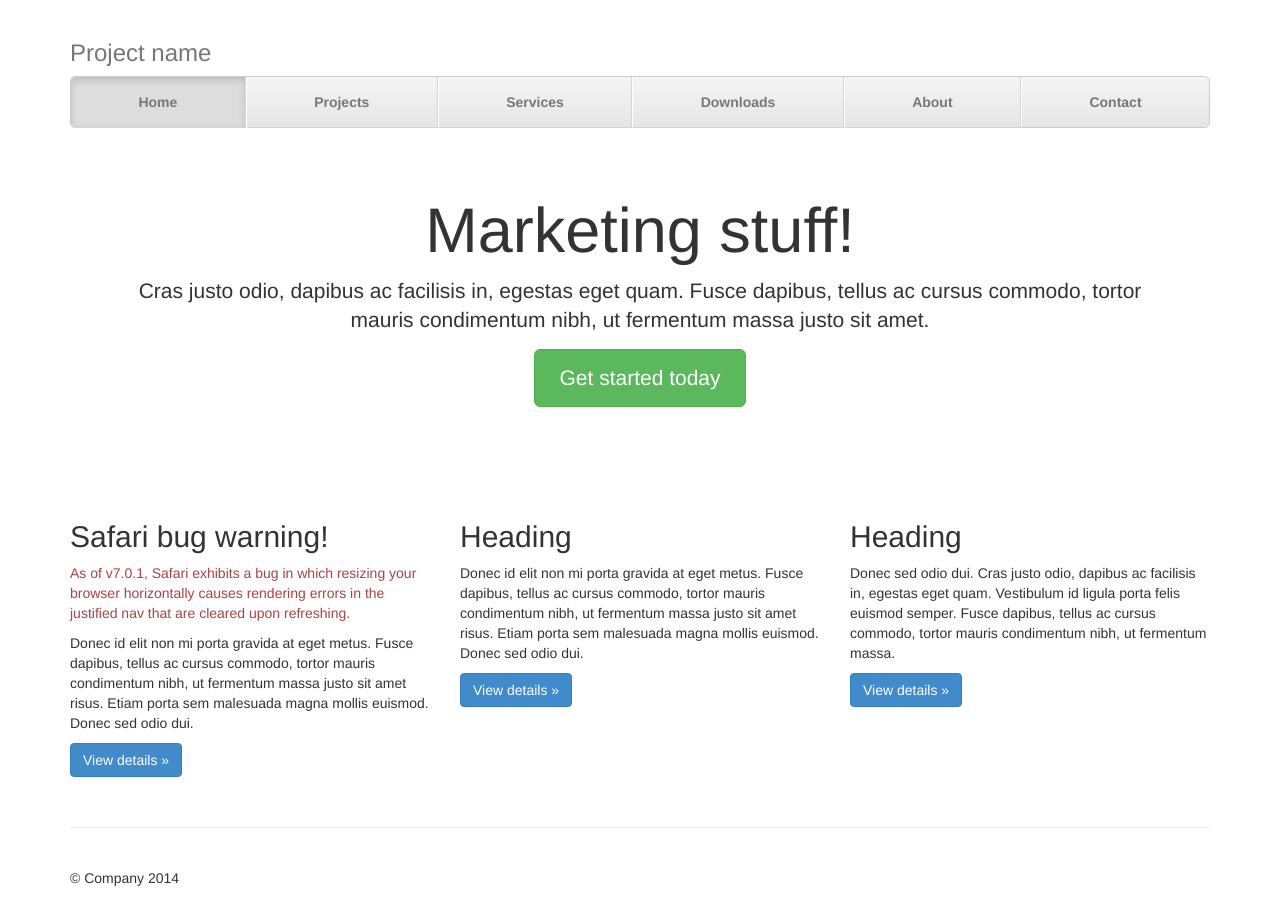
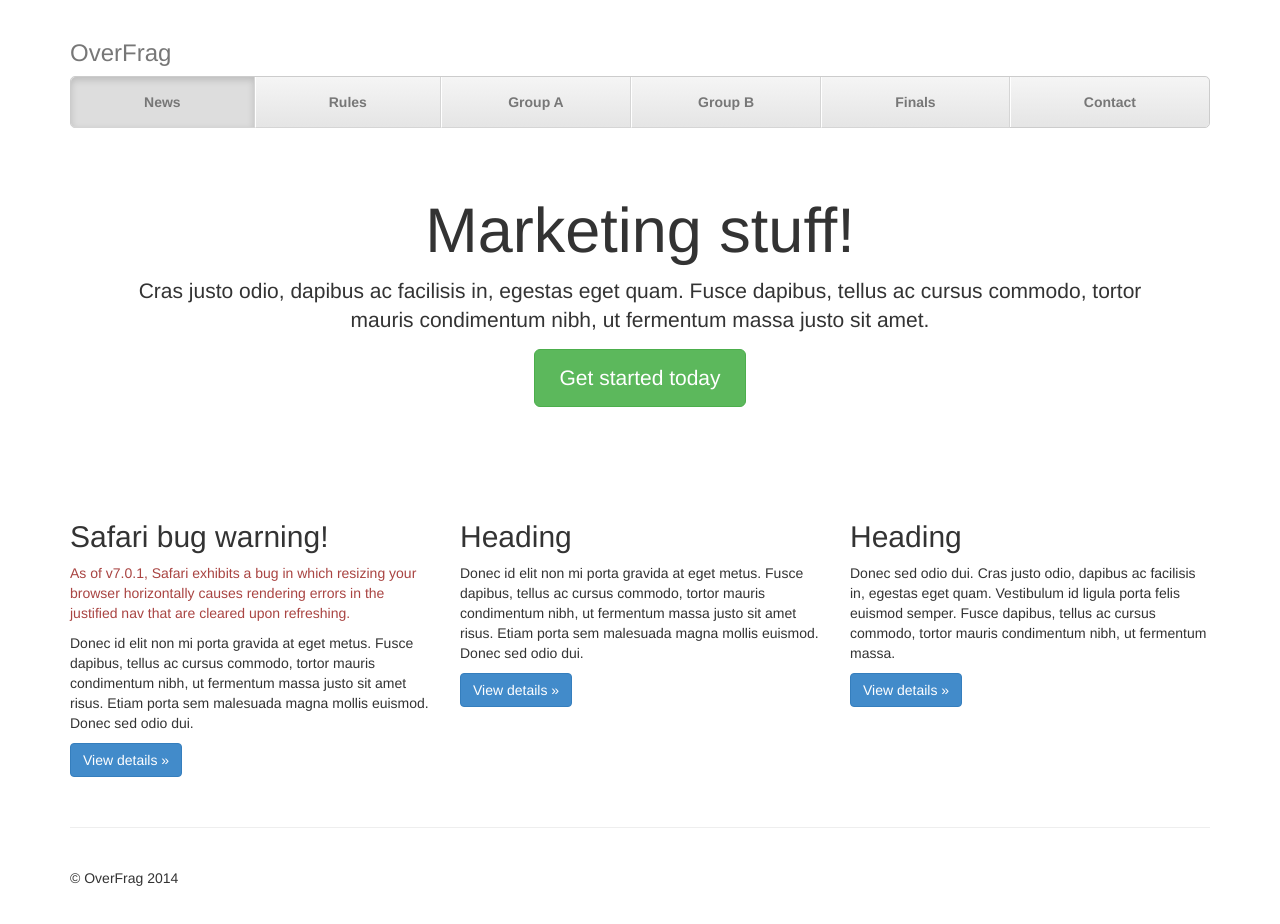
Before and after one commit to VedranStar/OverFrag, a plain HTML site: page index.htm in a window 1280 px wide. Drawn offline with Linux system fonts and the light colour scheme; files whose address does not match are found by name.

Commit message:
Changed buttons names

```diff
--- a/index.htm
+++ b/index.htm
@@ -8,7 +8,7 @@
     <meta name="author" content="">
     <link rel="icon" href="icons/quakelive.ico">
 
-    <title>Justified Nav Template for Bootstrap</title>
+    <title>OverFrag</title>
 
     <!-- Bootstrap core CSS -->
     <link href="css/bootstrap.css" rel="stylesheet">
@@ -32,13 +32,13 @@
     <div class="container">
 
       <div class="masthead">
-        <h3 class="text-muted">Project name</h3>
+        <h3 class="text-muted">OverFrag</h3>
         <ul class="nav nav-justified">
-          <li class="active"><a href="#">Home</a></li>
-          <li><a href="#">Projects</a></li>
-          <li><a href="#">Services</a></li>
-          <li><a href="#">Downloads</a></li>
-          <li><a href="#">About</a></li>
+          <li class="active"><a href="#">News</a></li>
+          <li><a href="#">Rules</a></li>
+          <li><a href="#">Group A</a></li>
+          <li><a href="#">Group B</a></li>
+          <li><a href="#">Finals</a></li>
           <li><a href="#">Contact</a></li>
         </ul>
       </div>
@@ -85,7 +85,7 @@
 
       <!-- Site footer -->
       <div class="footer">
-        <p>© Company 2014</p>
+        <p>© OverFrag 2014</p>
       </div>
 
     </div> <!-- /container -->
```
